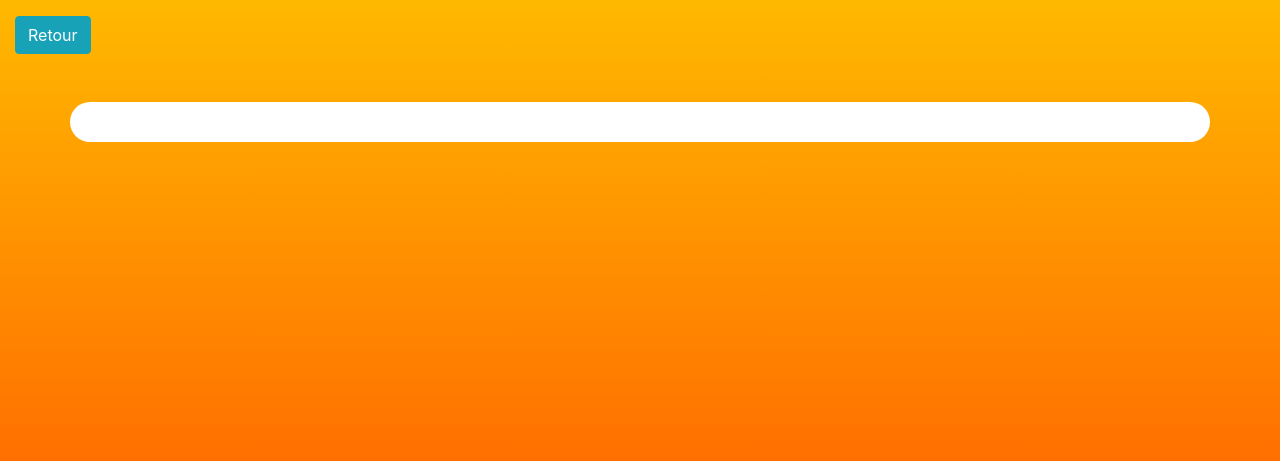
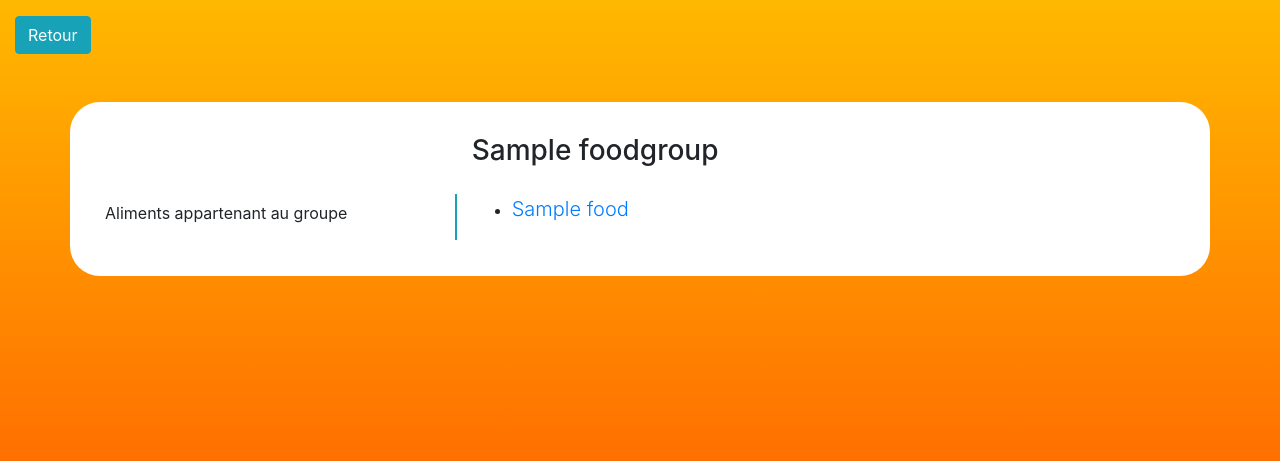
Before and after one commit to riderflo85/feedeasyform, a Django app: page /planning/detail/group/1/ in a window 1280 px wide. Shown: the part 40-501 px from the top of the page. Run offline with Django 3.2, Linux system fonts and the light colour scheme; tables that the repository leaves empty hold one stand-in row (values such as "Sample post"); some libraries are stand-ins or nearby versions.

Commit message:
Updated the display all models data

```diff
--- a/planning/templates/planning/detail.html
+++ b/planning/templates/planning/detail.html
@@ -77,35 +77,35 @@
                             </ul>
                     </div>
                 </div>
-                {% elif group %}
+                {% elif foodgroup %}
                 <div class="form-group row">
                     <label for="nameGroup" class="col-sm-4 col-form-label"> </label>
                     <div class="col-sm-8">
-                        <h3 class="form-control-plaintext" id="nameGroup">{{ group.name }}</h3>
+                        <h3 class="form-control-plaintext" id="nameGroup">{{ foodgroup.name }}</h3>
                     </div>
                 </div>
                 <div class="form-group row">
                     <label for="GroupFood" class="col-sm-4 col-form-label border-label">Aliments appartenant au groupe</label>
                     <div class="col-sm-8">
                         <ul>
-                            {% for food in group.food_set.all %}
+                            {% for food in foodgroup.food_set.all %}
                             <li><a href="/planning/detail/food/{{ food.pk }}" class="lead">{{ food.name }}</a></li>
                             {% endfor %}
                         </ul>
                     </div>
                 </div>
-                {% elif categorie %}
+                {% elif categorierecipe %}
                 <div class="form-group row">
                     <label for="nameGroup" class="col-sm-4 col-form-label"> </label>
                     <div class="col-sm-8">
-                        <h3 class="form-control-plaintext" id="nameGroup">{{ group.name }}</h3>
+                        <h3 class="form-control-plaintext" id="nameGroup">{{ categorierecipe.name }}</h3>
                     </div>
                 </div>
                 <div class="form-group row">
                     <label for="CategRecipe" class="col-sm-4 col-form-label border-label">Recettes appartenant à cette categorie</label>
                     <div class="col-sm-8">
                         <ul>
-                            {% for recipe in categorie.recipe_set.all %}
+                            {% for recipe in categorierecipe.recipe_set.all %}
                             <li><a href="/planning/detail/recipe/{{ recipe.pk }}" class="lead">{{ recipe.name }}</a></li>
                             {% endfor %}
                         </ul>
```
